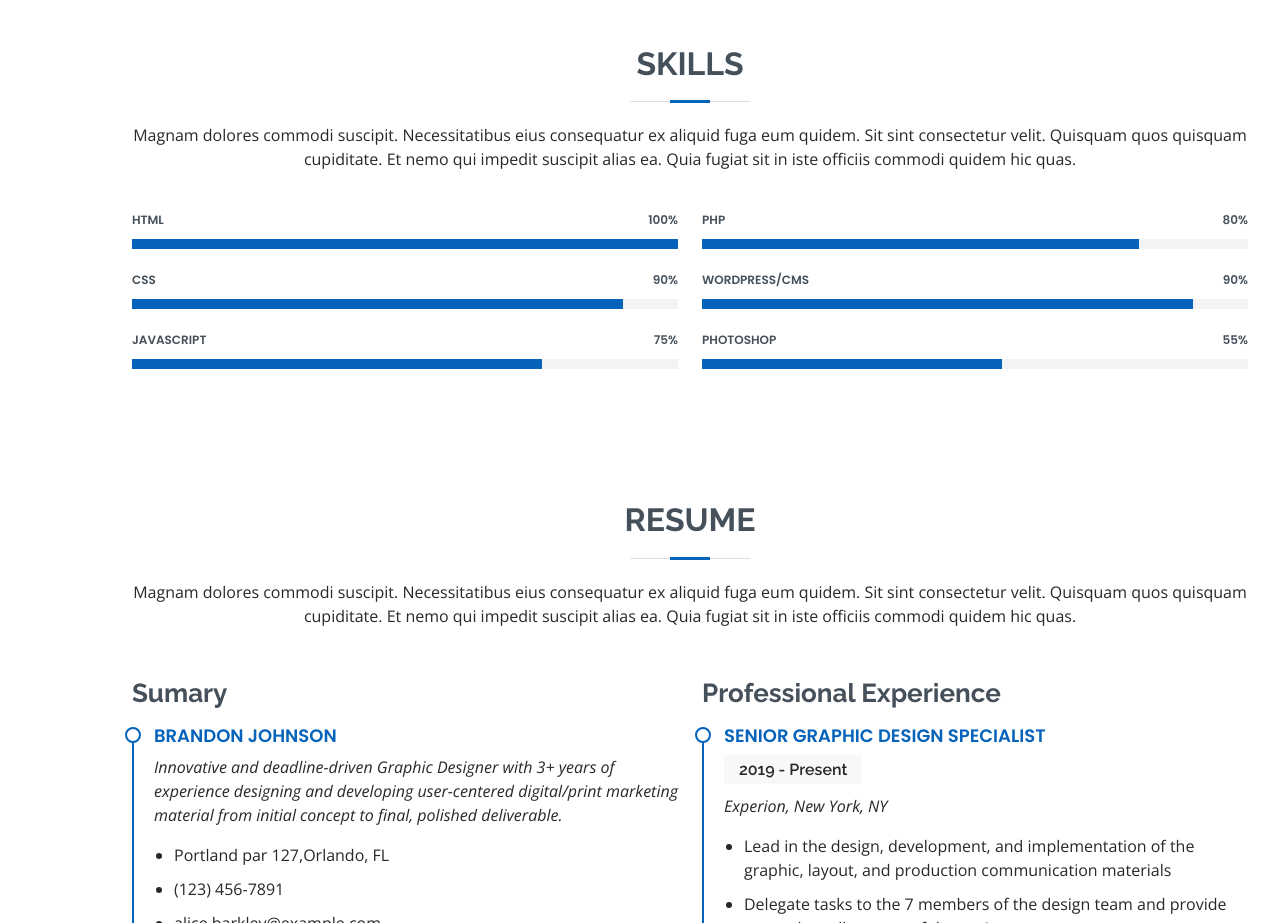
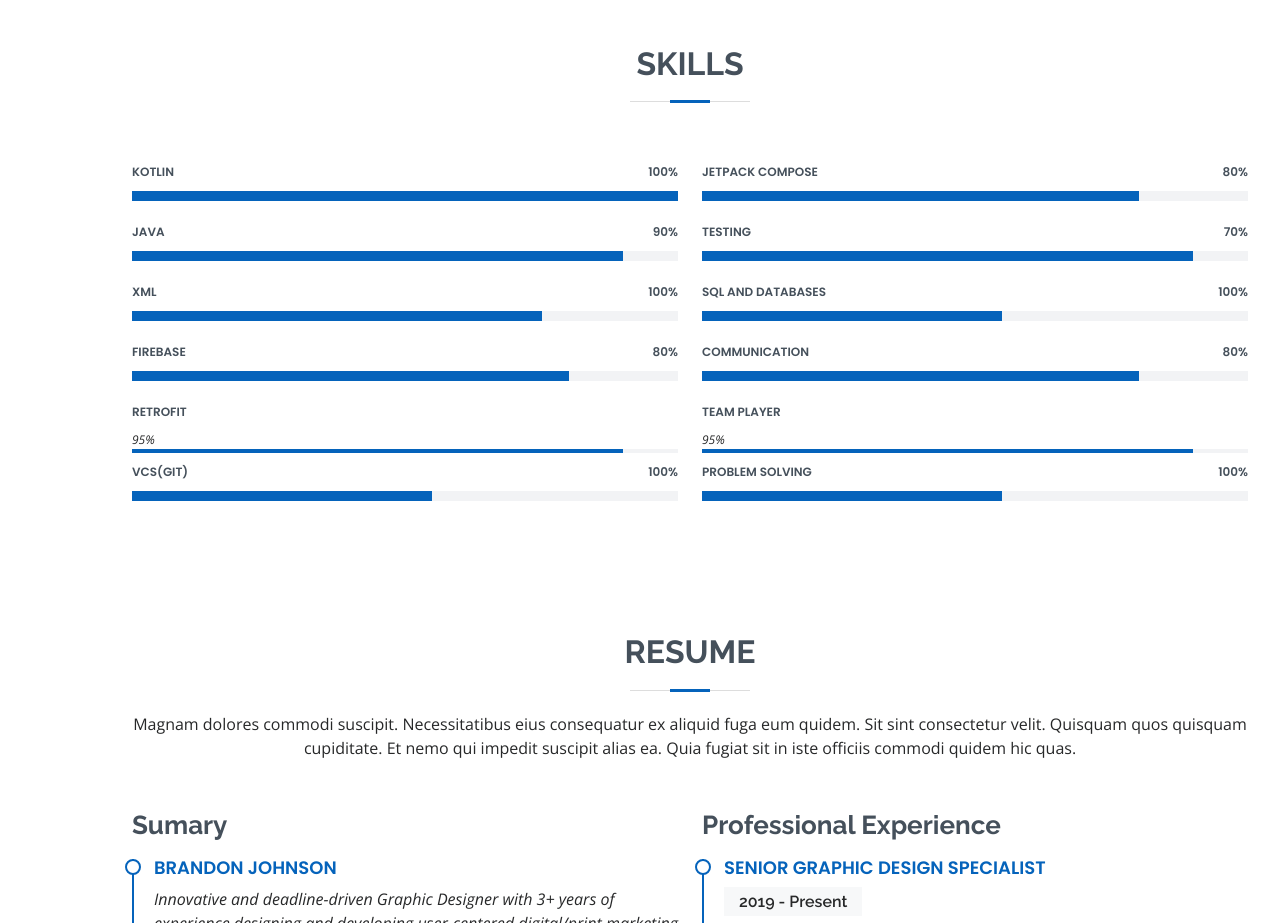
Before and after one commit to Chrisroid/chrisroid.github.io, a plain HTML site: page index.html in a window 1280 px wide. Shown: the part 1860-2783 px from the top of the page. Drawn offline with nearby package versions, Linux system fonts and the light colour scheme.

Commit message:
Skills updated

```diff
--- a/index.html
+++ b/index.html
@@ -169,7 +169,6 @@
 
         <div class="section-title">
           <h2>Skills</h2>
-          <p>Magnam dolores commodi suscipit. Necessitatibus eius consequatur ex aliquid fuga eum quidem. Sit sint consectetur velit. Quisquam quos quisquam cupiditate. Et nemo qui impedit suscipit alias ea. Quia fugiat sit in iste officiis commodi quidem hic quas.</p>
         </div>
 
         <div class="row skills-content">
@@ -177,21 +176,21 @@
           <div class="col-lg-6">
 
             <div class="progress">
-              <span class="skill">HTML <i class="val">100%</i></span>
+              <span class="skill">Kotlin <i class="val">100%</i></span>
               <div class="progress-bar-wrap">
                 <div class="progress-bar" role="progressbar" aria-valuenow="100" aria-valuemin="0" aria-valuemax="100"></div>
               </div>
             </div>
 
             <div class="progress">
-              <span class="skill">CSS <i class="val">90%</i></span>
+              <span class="skill">Java <i class="val">90%</i></span>
               <div class="progress-bar-wrap">
                 <div class="progress-bar" role="progressbar" aria-valuenow="90" aria-valuemin="0" aria-valuemax="100"></div>
               </div>
             </div>
 
             <div class="progress">
-              <span class="skill">JavaScript <i class="val">75%</i></span>
+              <span class="skill">XML <i class="val">100%</i></span>
               <div class="progress-bar-wrap">
                 <div class="progress-bar" role="progressbar" aria-valuenow="75" aria-valuemin="0" aria-valuemax="100"></div>
               </div>
@@ -202,21 +201,71 @@
           <div class="col-lg-6">
 
             <div class="progress">
-              <span class="skill">PHP <i class="val">80%</i></span>
+              <span class="skill">Jetpack Compose <i class="val">80%</i></span>
               <div class="progress-bar-wrap">
                 <div class="progress-bar" role="progressbar" aria-valuenow="80" aria-valuemin="0" aria-valuemax="100"></div>
               </div>
             </div>
 
             <div class="progress">
-              <span class="skill">WordPress/CMS <i class="val">90%</i></span>
+              <span class="skill">Testing <i class="val">70%</i></span>
               <div class="progress-bar-wrap">
                 <div class="progress-bar" role="progressbar" aria-valuenow="90" aria-valuemin="0" aria-valuemax="100"></div>
               </div>
             </div>
 
             <div class="progress">
-              <span class="skill">Photoshop <i class="val">55%</i></span>
+              <span class="skill">SQL and Databases <i class="val">100%</i></span>
+              <div class="progress-bar-wrap">
+                <div class="progress-bar" role="progressbar" aria-valuenow="55" aria-valuemin="0" aria-valuemax="100"></div>
+              </div>
+            </div>
+
+          </div>
+
+          <div class="col-lg-6">
+
+            <div class="progress">
+              <span class="skill">Firebase <i class="val">80%</i></span>
+              <div class="progress-bar-wrap">
+                <div class="progress-bar" role="progressbar" aria-valuenow="80" aria-valuemin="0" aria-valuemax="100"></div>
+              </div>
+            </div>
+
+            <div class="progress">
+              <span class="skill">Retrofit</span> <i class="val">95%</i></span>
+              <div class="progress-bar-wrap">
+                <div class="progress-bar" role="progressbar" aria-valuenow="90" aria-valuemin="0" aria-valuemax="100"></div>
+              </div>
+            </div>
+
+            <div class="progress">
+              <span class="skill">VCS(Git)<i class="val">100%</i></span>
+              <div class="progress-bar-wrap">
+                <div class="progress-bar" role="progressbar" aria-valuenow="55" aria-valuemin="0" aria-valuemax="100"></div>
+              </div>
+            </div>
+
+          </div>
+
+          <div class="col-lg-6">
+
+            <div class="progress">
+              <span class="skill">Communication <i class="val">80%</i></span>
+              <div class="progress-bar-wrap">
+                <div class="progress-bar" role="progressbar" aria-valuenow="80" aria-valuemin="0" aria-valuemax="100"></div>
+              </div>
+            </div>
+
+            <div class="progress">
+              <span class="skill">Team Player</span> <i class="val">95%</i></span>
+              <div class="progress-bar-wrap">
+                <div class="progress-bar" role="progressbar" aria-valuenow="90" aria-valuemin="0" aria-valuemax="100"></div>
+              </div>
+            </div>
+
+            <div class="progress">
+              <span class="skill">Problem Solving<i class="val">100%</i></span>
               <div class="progress-bar-wrap">
                 <div class="progress-bar" role="progressbar" aria-valuenow="55" aria-valuemin="0" aria-valuemax="100"></div>
               </div>
```
